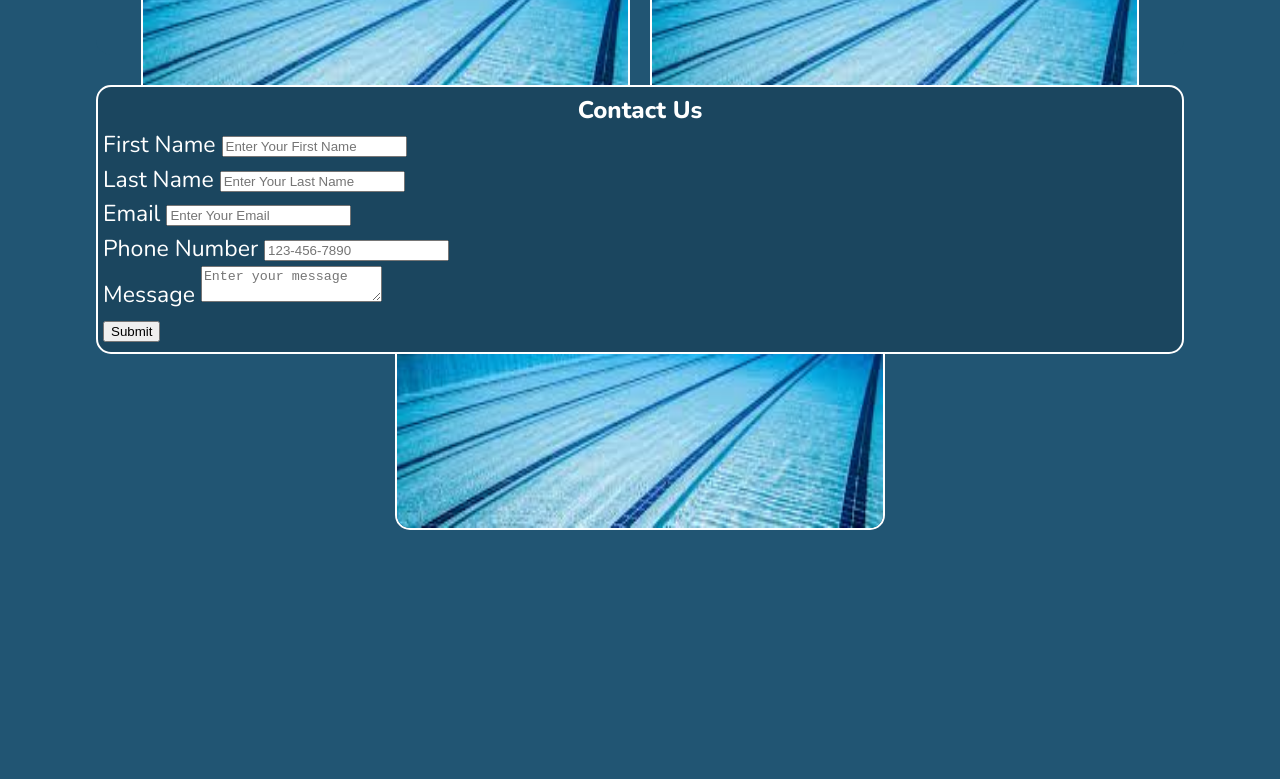
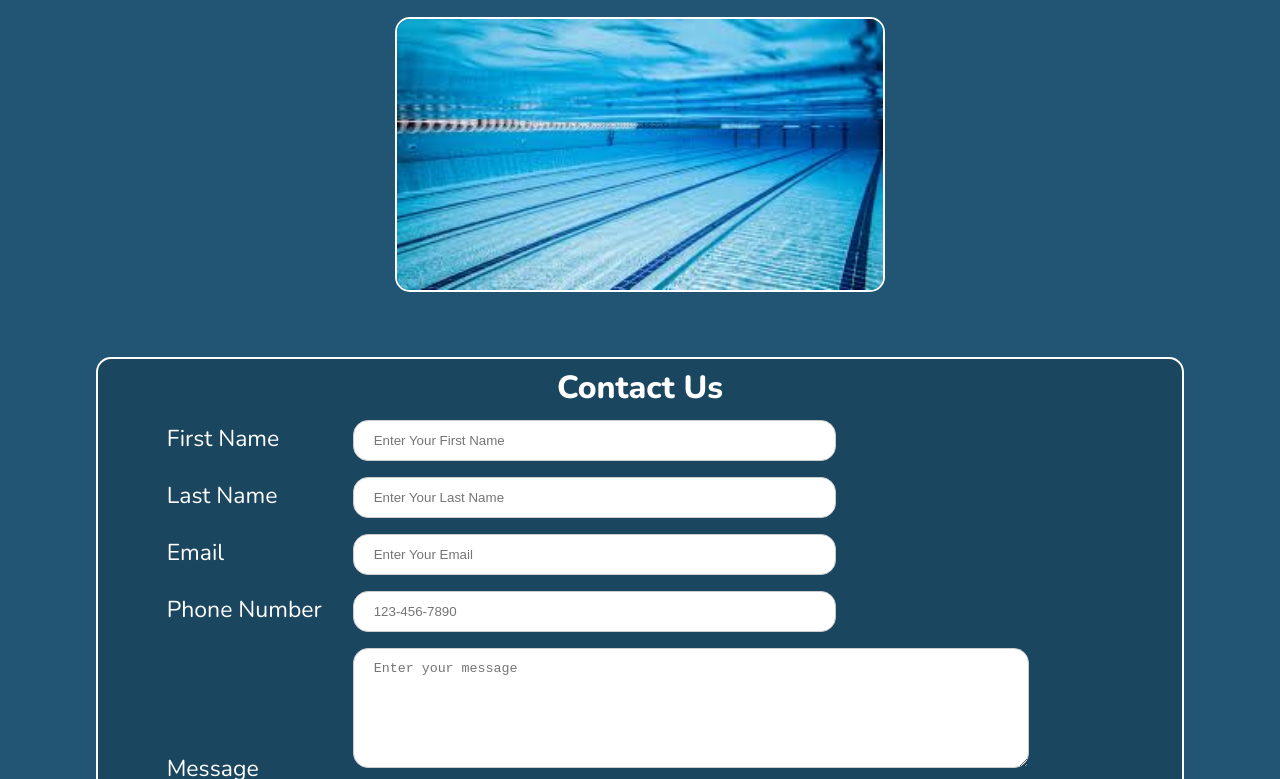
Before and after one commit to nadavaa/tablet, a plain HTML site: page index.html in a window 1280 px wide. Shown: the part 2021-2800 px from the top of the page. Before the commit the page ends 2551 px from the top, so only its background shows below. Drawn offline with nearby package versions, Linux system fonts and the light colour scheme.

Commit message:
Add files via upload

```diff
--- a/css/style.css
+++ b/css/style.css
@@ -119,6 +119,7 @@ nav a:active{
     grid-row-gap: 30px;
     margin-top: 20px;
     margin-bottom: 30px;
+    align-items: center;
 
 }
 
@@ -146,6 +147,7 @@ div {
     border-radius: 15px;
     padding:5px;
     background-color: #1b465f;
+    margin-bottom: 20px;
 }
 
 
@@ -187,6 +189,71 @@ footer{
 
 }
 
+#form{
+    display: grid;
+    grid-template-columns: 90%;
+    justify-content: center;
+}
+
+#contact{
+    grid-column: 1 /span 2;
+}
+
+
+  label{
+    display: inline-block;
+    width:170px;
+    margin-right:10px;
+    margin-left: 10px;
+    /* width:15%; */
+  }
+  input {
+    width: 50%;
+    min-width: 270px;
+    padding: 12px 20px;
+    margin: 8px 0;
+    display: inline-block;
+    border: 1px solid #ccc;
+    box-sizing: border-box;
+    border-radius: 15px;
+  }
+
+  input:focus{
+      background-color: #ccc;
+
+  }
+
+
+  textarea{
+    width: 70%;
+    height: 15vh;
+    padding: 12px 20px;
+    margin: 8px 0;
+    display: inline-block;
+    border: 1px solid #ccc;
+    box-sizing: border-box;
+    border-radius: 15px;
+  }
+
+  textarea:focus{
+    background-color: #ccc;
+}
+
+
+  input[type=submit] {
+    background-color: #38803C;
+    color: white;
+    padding: 14px 20px;
+    margin: 8px 0;
+    border: none;
+    cursor: pointer;
+    width: 100%;
+  }
+
+  input[type=submit]:hover {
+    opacity: 0.8;
+  }
+
 @media screen and (min-width: 767px) {
 
     .nav_links{
@@ -205,15 +272,15 @@ footer{
     }
 
     h1{
-        font-size: 1.5rem;
+        font-size: 2rem;
     }
 
     h2{
-        font-size: 1.5rem;
+        font-size: 2rem;
     }
 
     p{
-        font-size: 1.5rem;
+        font-size: 2rem;
     }
 
     #logo_head{
```
